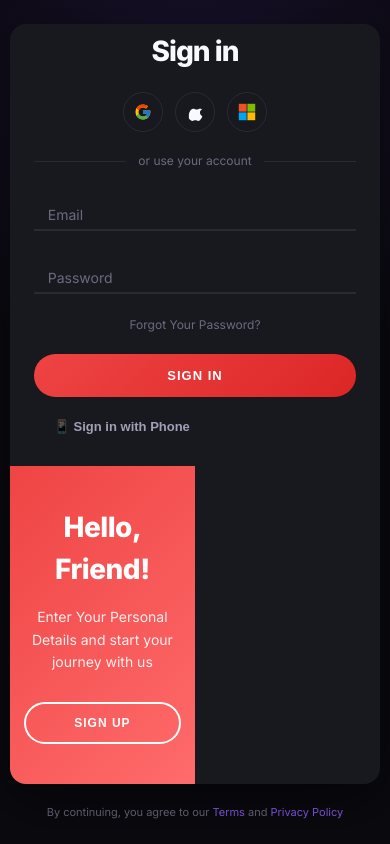
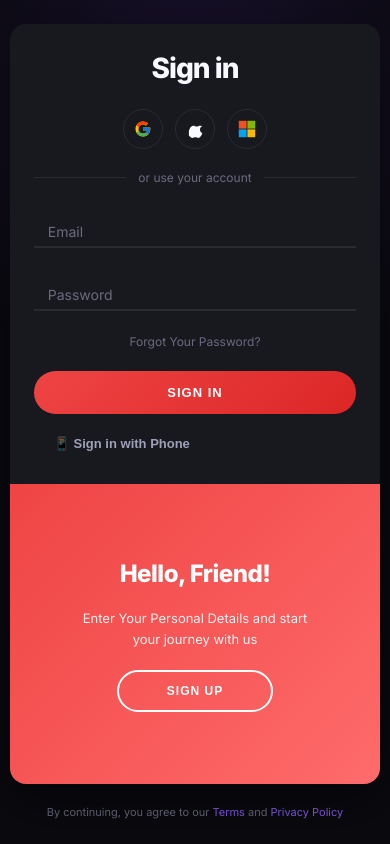
Before and after one commit to MohamedAhmed2679/finance-va, a React (Vite) app: page / in a window 390 px wide. Built offline with nearby package versions, Linux system fonts and the light colour scheme.

Commit message:
fix(UI): correct mobile responsiveness for Auth container and fix accessibility lints

```diff
--- a/src/index.css
+++ b/src/index.css
@@ -1789,6 +1789,25 @@ body {
   width: 100%;
 }
 
+.auth-card {
+  max-width: 440px;
+  padding: 40px;
+  background: var(--bg-card);
+  border-radius: 20px;
+  box-shadow: 0 14px 60px rgba(0, 0, 0, 0.5);
+  margin: 0 auto;
+}
+
+.auth-error-msg {
+  color: #ef4444;
+  margin-bottom: 16px;
+  text-align: center;
+  font-size: 14px;
+  background: rgba(239, 68, 68, 0.1);
+  padding: 8px;
+  border-radius: 8px;
+}
+
 /* ============================================= */
 /* ACTIVITY TIMELINE                             */
 /* ============================================= */
@@ -2077,33 +2096,18 @@ body {
     padding: 32px 24px;
   }
 
-  .auth-sign-up {
+  .auth-overlay-container-static {
     width: 100%;
-    height: auto;
-    position: relative;
-  }
-
-  .auth-overlay-container {
-    display: none;
-  }
-
-  .auth-container.right-panel-active .auth-sign-in {
-    transform: none;
-    display: none;
-  }
-
-  .auth-container.right-panel-active .auth-sign-up {
-    opacity: 1;
-    pointer-events: all;
-    transform: none;
-  }
-
-  /* On mobile, show both sign in/sign up as a toggle */
-  .auth-form-inner::after {
-    content: '';
-    display: block;
-    text-align: center;
-    margin-top: 16px;
+    padding: 32px 24px;
+  }
+
+  .auth-overlay-title {
+    font-size: 24px;
+  }
+
+  .auth-overlay-desc {
+    font-size: 13px;
+    margin-bottom: 20px;
   }
 
   .modal-overlay {
--- a/src/pages/AuthPage.tsx
+++ b/src/pages/AuthPage.tsx
@@ -13,7 +13,7 @@ function FloatingInput({ label, type = 'text', value, onChange, required, disabl
     return (
         <div className={`floating-input-group ${value ? 'has-value' : ''}`}>
             <input type={type} className="floating-input" value={value}
-                onChange={e => onChange(e.target.value)} required={required}
+                onChange={e => onChange(e.target.value)} required={required} title={label}
                 disabled={disabled} maxLength={maxLength} autoFocus={autoFocus} placeholder=" " />
             <label className="floating-label">{label}</label>
             <div className="floating-bar" />
@@ -150,10 +150,10 @@ export default function AuthPage({ onAuth }: AuthPageProps) {
         return (
             <div className="auth-screen">
                 <div className="auth-glow" />
-                <div className="auth-card animate-slideUp" style={{ maxWidth: 440, padding: 40, background: 'var(--bg-card)', borderRadius: 20, boxShadow: '0 14px 60px rgba(0,0,0,0.5)' }}>
+                <div className="auth-card animate-slideUp">
                     <div className="auth-logo-icon" style={{ margin: '0 auto 12px' }}>FV</div>
                     <div className="auth-logo-title">Phone Sign In</div>
-                    {error && <div style={{ color: '#ef4444', marginBottom: 16, textAlign: 'center', fontSize: 14, background: 'rgba(239, 68, 68, 0.1)', padding: 8, borderRadius: 8 }}>{error}</div>}
+                    {error && <div className="auth-error-msg">{error}</div>}
                     <form onSubmit={handlePhoneSubmit}>
                         <FloatingInput label={t(lang, 'phone') || 'Phone Number'} type="tel" value={phone} onChange={setPhone} required disabled={codeSent} />
                         {codeSent && (
@@ -165,7 +165,7 @@ export default function AuthPage({ onAuth }: AuthPageProps) {
                         <button type="submit" className="btn btn-primary w-full btn-lg" disabled={loading}>
                             {loading ? '...' : codeSent ? 'Verify' : 'Send Code'}
                         </button>
-                        <button type="button" className="btn btn-ghost w-full" style={{ marginTop: 8 }}
+                        <button type="button" className="btn btn-ghost w-full mt-2"
                             onClick={() => { setShowPhone(false); setCodeSent(false); }}>← Back</button>
                     </form>
                 </div>
@@ -184,7 +184,7 @@ export default function AuthPage({ onAuth }: AuthPageProps) {
                         {!isSignUp ? (
                             <>
                                 <h2 className="auth-form-title">Sign in</h2>
-                                {error && <div style={{ color: '#ef4444', marginBottom: 16, textAlign: 'center', fontSize: 14, background: 'rgba(239, 68, 68, 0.1)', padding: 8, borderRadius: 8 }}>{error}</div>}
+                                {error && <div className="auth-error-msg">{error}</div>}
                                 {socialIcons}
                                 <div className="auth-divider"><span>or use your account</span></div>
                                 <form onSubmit={handleSignInSubmit}>
@@ -200,7 +200,7 @@ export default function AuthPage({ onAuth }: AuthPageProps) {
                         ) : (
                             <>
                                 <h2 className="auth-form-title">Create Account</h2>
-                                {error && <div style={{ color: '#ef4444', marginBottom: 16, textAlign: 'center', fontSize: 14, background: 'rgba(239, 68, 68, 0.1)', padding: 8, borderRadius: 8 }}>{error}</div>}
+                                {error && <div className="auth-error-msg">{error}</div>}
                                 {socialIcons}
                                 <div className="auth-divider"><span>or register with your details</span></div>
                                 <form onSubmit={handleSignUpSubmit}>
```
